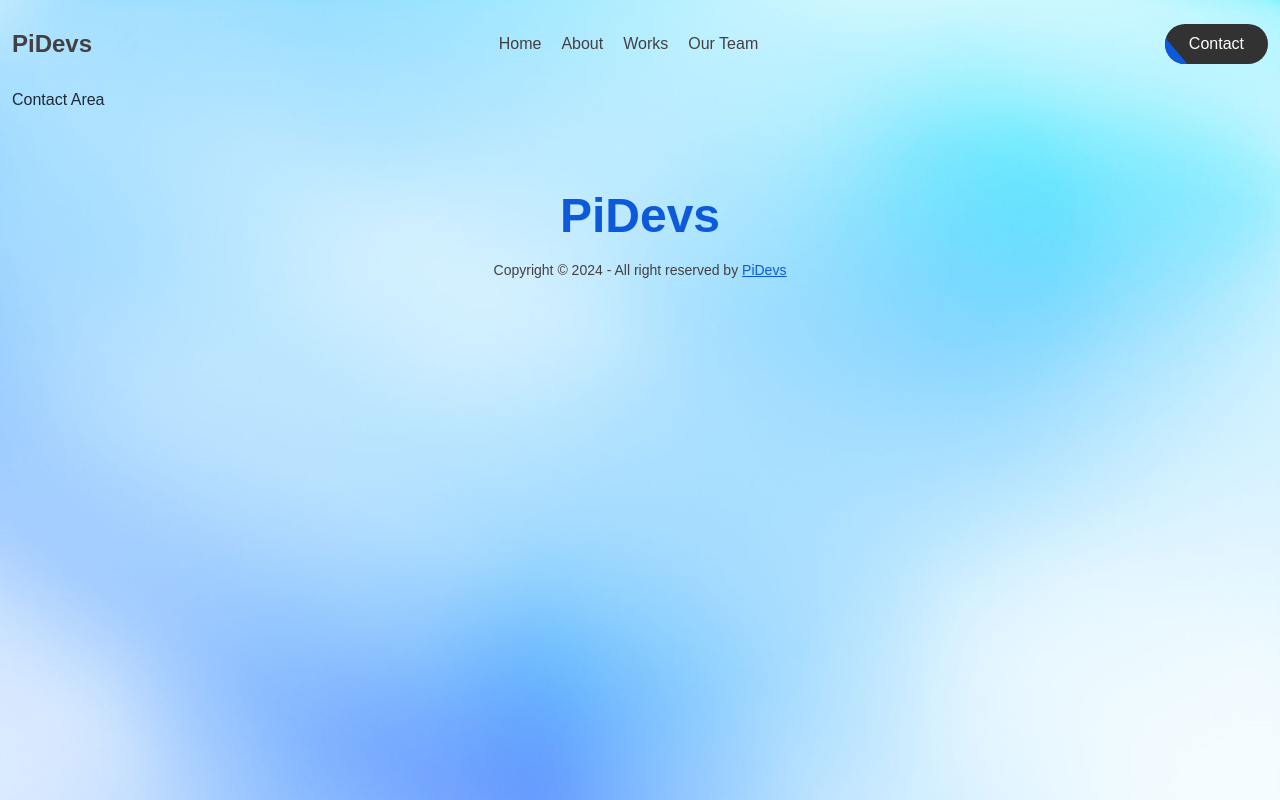
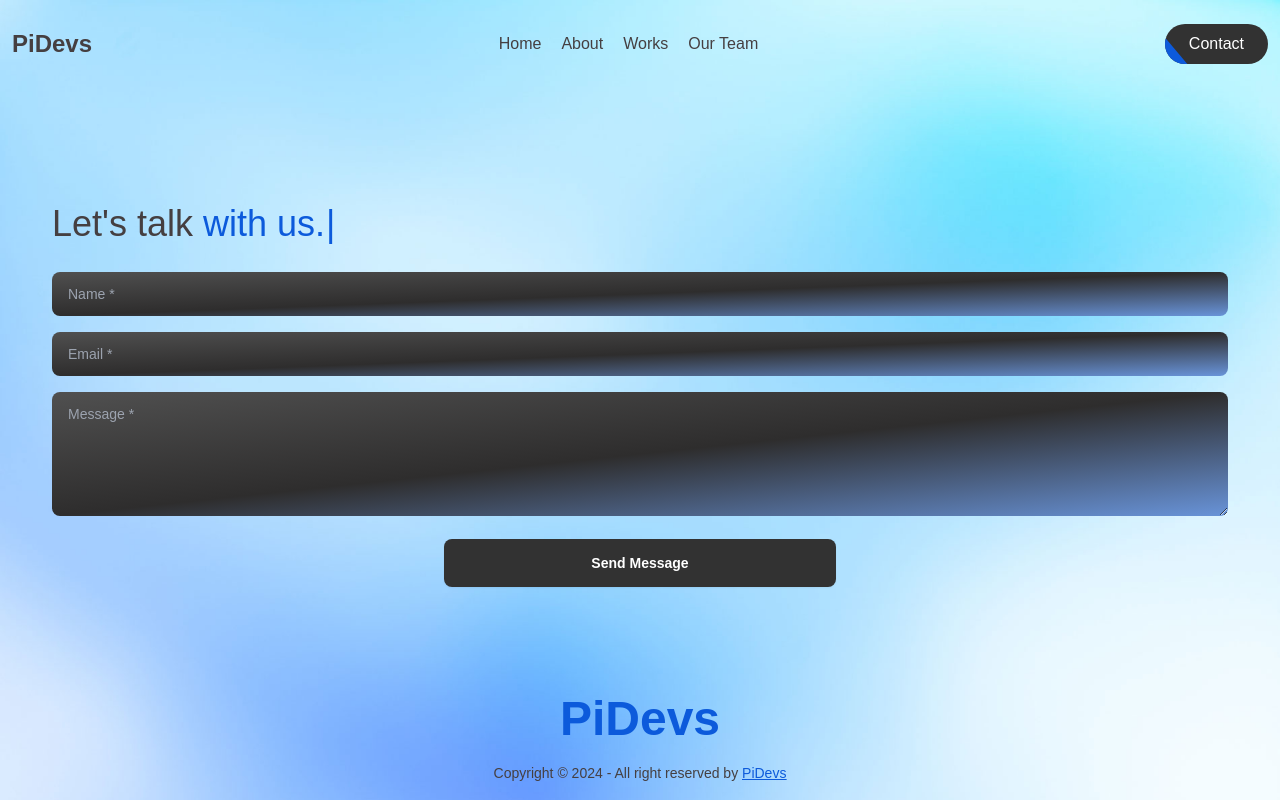
Before and after one commit to Shoyas/pidevs, a React (Vite) app: page /contact in a window 1280 px wide. Built offline with nearby package versions, Linux system fonts and the light colour scheme.

Commit message:
[DONE] Completed Shoyas's task

```diff
--- a/package.json
+++ b/package.json
@@ -10,13 +10,14 @@
     "preview": "vite preview"
   },
   "dependencies": {
+    "@emailjs/browser": "^3.12.1",
     "framer-motion": "^10.17.4",
     "localforage": "^1.10.0",
     "match-sorter": "^6.3.1",
     "react": "^18.2.0",
     "react-dom": "^18.2.0",
     "react-fast-marquee": "^1.6.2",
-    "react-hook-form": "^7.49.3",
+    "react-hot-toast": "^2.4.1",
     "react-router-dom": "^6.21.1",
     "sort-by": "^1.2.0",
     "swiper": "^11.0.5",
--- a/src/Components/AboutComponent/AboutHeaderArea.jsx
+++ b/src/Components/AboutComponent/AboutHeaderArea.jsx
@@ -2,8 +2,11 @@ import aboutImage from "../../assets/about.webp";
 
 const AboutHeaderArea = () => {
   return (
-    <div className="mt-20">
-      <div className="grid md:grid-cols-2 grid-cols-1 md:gap-4 items-center justify-center mt-5">
+    <div className="mt-20 mx-3">
+      <h1 className="text-5xl font-semibold text-center text-[#0C5ADB] underline mt-10 mb-10">
+        About Us
+      </h1>
+      <div className="grid md:grid-cols-2 grid-cols-1 md:gap-4 items-center justify-center mt-10 mb-10">
         <div className="mb-2">
           <img src={aboutImage} alt="pidevs-image" />
         </div>
@@ -17,7 +20,7 @@ const AboutHeaderArea = () => {
           </h4>
         </div>
       </div>
-      <div className="grid md:grid-cols-2 grid-cols-1 md:gap-4 items-center justify-center mt-5">
+      <div className="grid md:grid-cols-2 grid-cols-1 md:gap-4 items-center justify-center mt-10 mb-10">
         <div className="mb-2">
           <h1 className="text-5xl font-semibold text-[#453F41]">
             About PiDevs
--- a/src/Components/ContactComponent/ContactArea.jsx
+++ b/src/Components/ContactComponent/ContactArea.jsx
@@ -1,7 +1,93 @@
+import { useRef } from "react";
+import emailjs from "@emailjs/browser";
+import Typewriter from "typewriter-effect";
+import toast from "react-hot-toast";
+
 const ContactArea = () => {
+  const form = useRef();
+
+  const sendEmail = (e) => {
+    e.preventDefault();
+
+    emailjs
+      .sendForm(
+        "service_c46rkq7",
+        "template_ex2bikq",
+        form.current,
+        "mMgSwdb3O0YnP0gZY"
+      )
+      .then(
+        (result) => {
+          toast.success("Message Sent Successfully", result.text);
+        },
+        (error) => {
+          toast.error("Message is getting error", error.text);
+        }
+      );
+    form.current.reset();
+  };
   return (
-    <div>
-      <h1>Contact Area</h1>
+    <div className="mt-20 mx-3" data-aos="fade-left" data-aos-duration="800">
+      <form
+        ref={form}
+        onSubmit={sendEmail}
+        className="col-span-2 bg-transparent rounded-3xl p-7"
+      >
+        <h2 className="text-[#453F41] lg:text-4xl text-xl font-medium mt-2 mb-7">
+          Let's talk{" "}
+          <p className="text-[#0C5ADB] inline-block">
+            {" "}
+            <Typewriter
+              options={{
+                strings: ["with us."],
+                autoStart: true,
+                loop: true,
+                cursor: "|",
+              }}
+            />
+          </p>
+        </h2>
+        <div className="mb-4">
+          <input
+            className="px-4 py-3 bg-gradient-to-br from-[#505050] via-[#2e2d2d] to-[#6893d8] outline-none w-full rounded-lg text-white text-sm"
+            id="name"
+            type="text"
+            name="to_name"
+            placeholder="Name *"
+            required
+          />
+        </div>
+        <div className="mb-4">
+          <input
+            className="px-4 py-3 bg-gradient-to-br from-[#505050] via-[#2e2d2d] to-[#6893d8] outline-none w-full rounded-lg text-white text-sm"
+            id="email"
+            type="email"
+            name="to_email"
+            placeholder="Email *"
+            required
+          />
+        </div>
+        <div className="mb-4">
+          <textarea
+            className="px-4 py-3 bg-gradient-to-br from-[#505050] via-[#2e2d2d] to-[#6893d8] outline-none w-full rounded-lg text-white text-sm"
+            id="message"
+            name="message"
+            rows={5}
+            placeholder="Message *"
+            defaultValue={""}
+            required
+          />
+        </div>
+        <div className="flex items-center justify-center">
+          <button
+            className="btn bg-gradient-to-br from-[#323232] via-[#323232] to-[#323232] outline-none w-1/3 rounded-lg text-white py-2 px-4 border-none hover:text-[#0C5ADB]"
+            type="submit"
+            value="Send"
+          >
+            Send Message
+          </button>
+        </div>
+      </form>
     </div>
   );
 };
--- a/src/Components/WorkComponent/WorkArea/WorkArea.jsx
+++ b/src/Components/WorkComponent/WorkArea/WorkArea.jsx
@@ -5,13 +5,16 @@ import projectData from "./../WorkCard/project";
 const WorkArea = () => {
   const [project, setProject] = useState(projectData);
 
-  console.log("Work Area", project);
-
   return (
-    <div className="mt-10 grid md:grid-cols-3 grid-cols-1 gap-4">
-      {project.map((singleProject) => (
-        <WorkCard key={project.id} project={singleProject} />
-      ))}
+    <div className="mt-20 mx-3">
+      <h1 className="text-5xl font-semibold text-center text-[#0C5ADB] underline mt-10">
+        We've completed
+      </h1>
+      <div className="mt-10 grid md:grid-cols-3 grid-cols-1 gap-4">
+        {project.map((singleProject) => (
+          <WorkCard key={project.id} project={singleProject} />
+        ))}
+      </div>
     </div>
   );
 };
--- a/src/main.jsx
+++ b/src/main.jsx
@@ -3,9 +3,11 @@ import ReactDOM from "react-dom/client";
 import "./index.css";
 import { RouterProvider } from "react-router-dom";
 import router from "./route/router";
+import { Toaster } from "react-hot-toast";
 
 ReactDOM.createRoot(document.getElementById("root")).render(
   <React.StrictMode>
     <RouterProvider router={router} />
+    <Toaster position="bottom-right" reverseOrder={false} />
   </React.StrictMode>
 );
```
Also changed, not shown: 1 other file (tests, documents, lock files or other folders).
